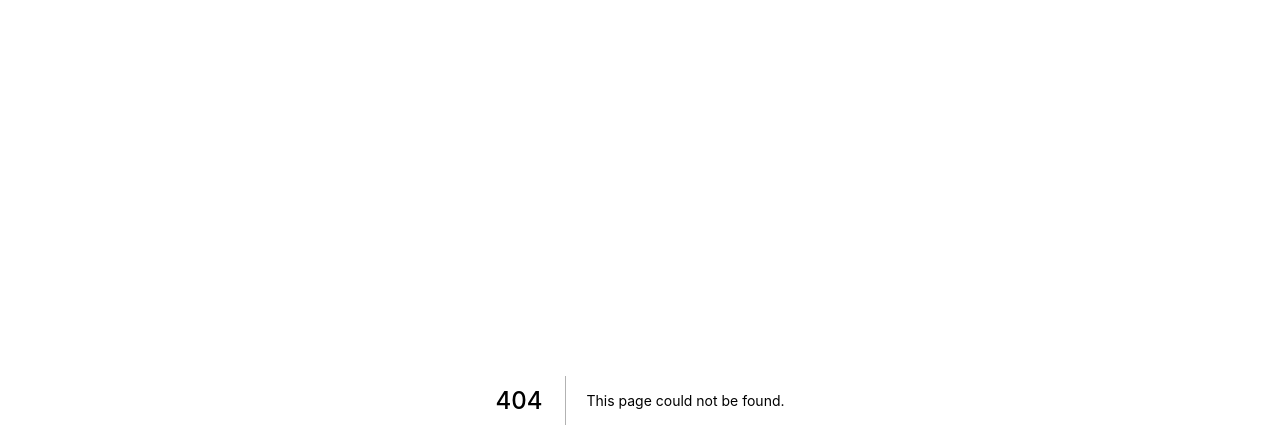
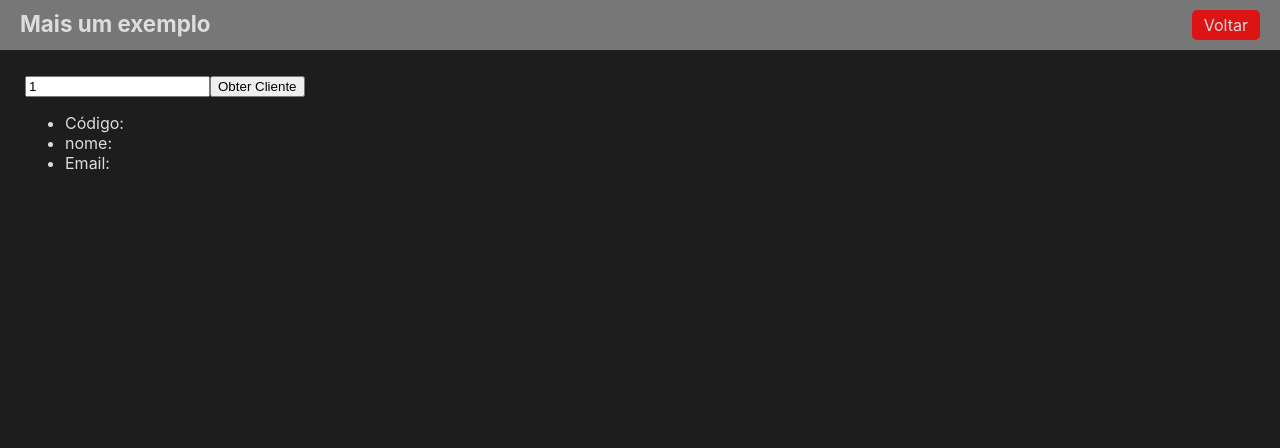
Before and after one commit to viniciusFUU/fundamentos, a Next.js app: page /integracao1 in a window 1280 px wide. Before the commit this address had no page. Shown: the top 448 px of the page. Built offline with nearby package versions, Linux system fonts and the light colour scheme.

Commit message:
fundamentos Next.js #11 API#03

```diff
--- a/src/pages/api/clientes/index.js
+++ b/src/pages/api/clientes/index.js
@@ -5,8 +5,6 @@
     } else {
         res.status(405).send()
     }
-
-
 }
 
 function handleGet(req, res){
--- a/src/pages/index.jsx
+++ b/src/pages/index.jsx
@@ -19,6 +19,7 @@
       <Navegador texto="Navegação #01" destino="/navegacao" cor="#c89a00"/>
       <Navegador texto="Navegação #02" destino="/cliente/sp2/123" cor="#0004c8"/>
       <Navegador texto="Componente com estado" destino="/estado" cor="pink"/>
+      <Navegador texto="Integração com API" destino="/integracao1" cor="green"/>
     </div>
   );
 }
--- /dev/null
+++ b/src/pages/integracao1.jsx
@@ -0,0 +1,33 @@
+import { useState } from "react";
+import Layout from "../components/Layout";
+
+export default function Integracao() {
+
+    const [codigo, setCodigo] = useState(1)
+    const [cliente, setCliente] = useState({})
+
+  async function obterCliente(){
+    const resp = await fetch(`http://localhost:3000/api/clientes/${codigo}`)
+    const dados = await resp.json()
+    setCliente(dados)
+
+    // fetch(`http://localhost:3000/api/clientes/${codigo}`)
+    // .then((resp) => resp.json())
+    // .then((dados) => setCliente(dados));
+  }
+
+  return (
+    <Layout>
+        <div>
+            <input type="number" value={codigo}
+            onChange={e => setCodigo(e.target.value)}/>
+            <button onClick={obterCliente}>Obter Cliente</button>
+        </div>
+      <ul>
+        <li>Código: {cliente.id}</li>
+        <li>nome: {cliente.nome}</li>
+        <li>Email: {cliente.email}</li>
+      </ul>
+    </Layout>
+  );
+}
```
